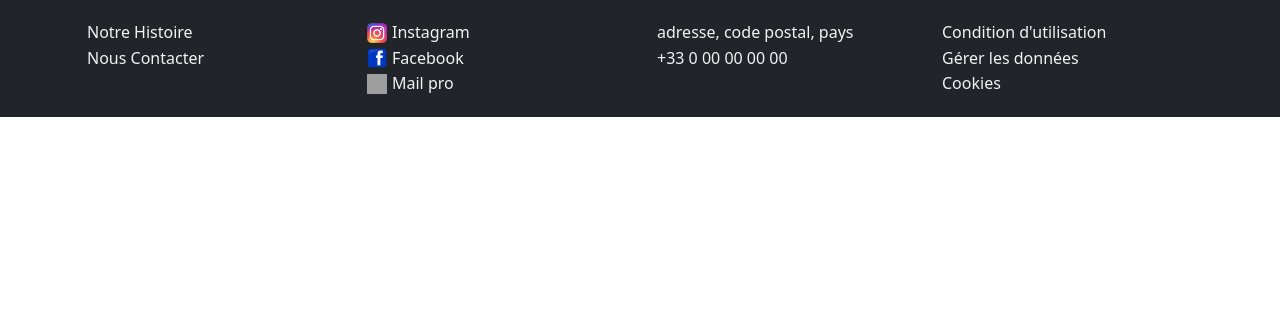
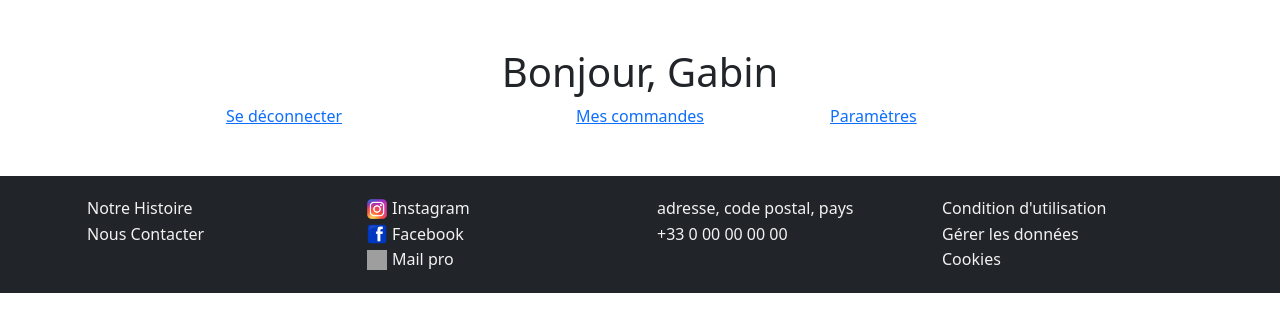
Before and after one commit to IUT-Blagnac/sae3-01-devapp-g1b-4, a PHP site: page /profile.php in a window 1280 px wide. Shown: the part 178-510 px from the top of the page. Run offline with PHP 8.4, Linux system fonts and the light colour scheme; the visitor is signed in with stand-in values (Sample User, id 1); grey boxes are pictures that could not be loaded.

Commit message:
create profile page structure

```diff
--- a/e-commerce/profile.php
+++ b/e-commerce/profile.php
@@ -1,9 +1,9 @@
 <?php
 session_start();
 
-if($_SESSION['isLogged']!=true){
-    header('location:formLogin.php');
-}
+// if($_SESSION['isLogged']!=true){
+//     header('location:formLogin.php');
+// }
 
 ?>
 <!DOCTYPE html>
@@ -22,6 +22,24 @@ if($_SESSION['isLogged']!=true){
 <body>
     <?php include('includes/header.php'); ?>
 
+    <div class="container p-5">
+        <div class="row">
+            <div class="col-12 text-center">
+                <h1>Bonjour, Gabin</h1>
+            </div>
+        </div>
+        <div class="row">
+            <div class="col-4 text-center">
+                <a href="">Se déconnecter</a>
+            </div>
+            <div class="col-4 text-center">
+                <a href="">Mes commandes</a>
+            </div>
+            <div class="col-4">
+                <a href="">Paramètres</a>
+            </div>
+        </div>
+    </div>
 
 
     <?php include('includes/footer.php'); ?>
```
